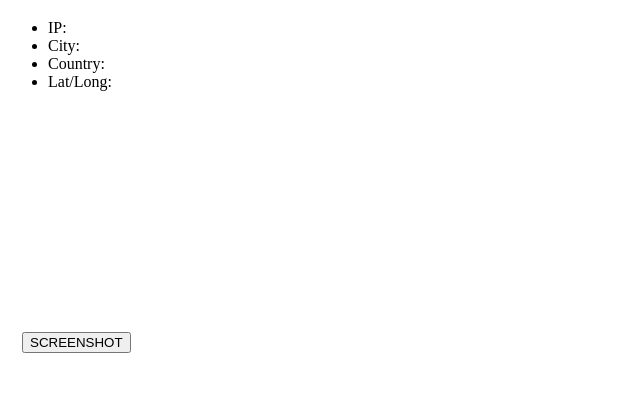
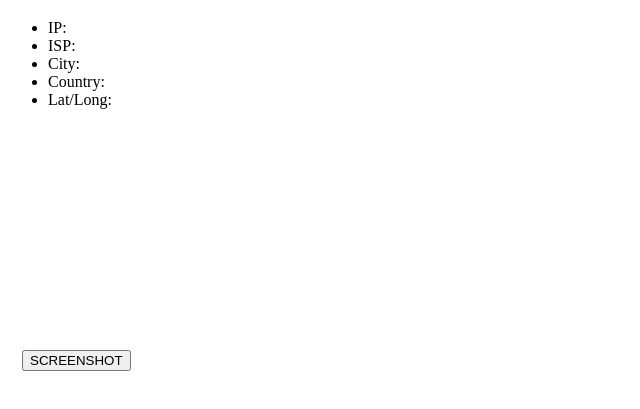
Before and after one commit to wypierdalaj/s, a plain HTML site: page index.html in a window 1280 px wide. Shown: the part 47-456 px from the top of the page, without its empty margins (0-640 px from the left). Drawn offline with Linux system fonts and the light colour scheme.

Commit message:
Update index.html

```diff
--- a/index.html
+++ b/index.html
@@ -1,17 +1,16 @@
+<div class="card flex">
   <h1 class="h1">
     <i class="fa fa-globe"></i>
     <span class="span">clar<span class="bold">IP</span></span>
   </h1>
-<div class="card">
   <ul>
     <li><span class="bold">IP:</span><span id="ip"></span></li>
+    <li><span class="bold">ISP:</span><span id="ip"></span></li>
     <li><span class="bold">City:</span><span id="city"></span></li>
     <li><span class="bold">Country:</span><span id="country"></span></li>
     <li><span class="bold">Lat/Long:</span><span id="loc"></span></li>
   </ul>
-</div>
-<div class="card flex">
-    <i class="fa fa-camera" style="padding: 5px;"></i>
-    <img id="imag" height="240">
+  <i class="fa fa-camera" style="padding: 5px"></i>
+  <img id="imag" height="240" />
   <button class="button" onclick="screenshotxD()">SCREENSHOT</button>
 </div>
```
Lines whose indentation alone changed are shown as unchanged.
